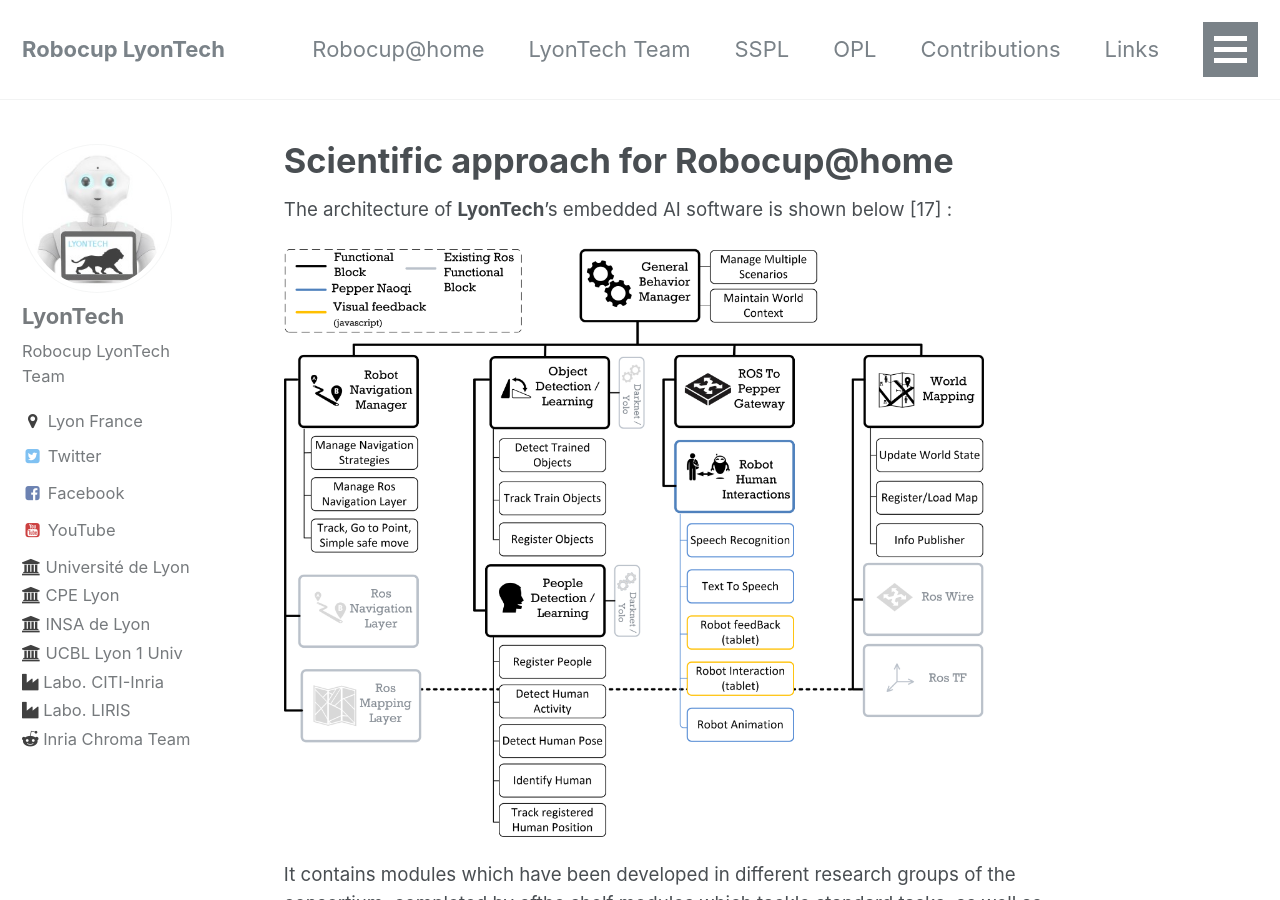
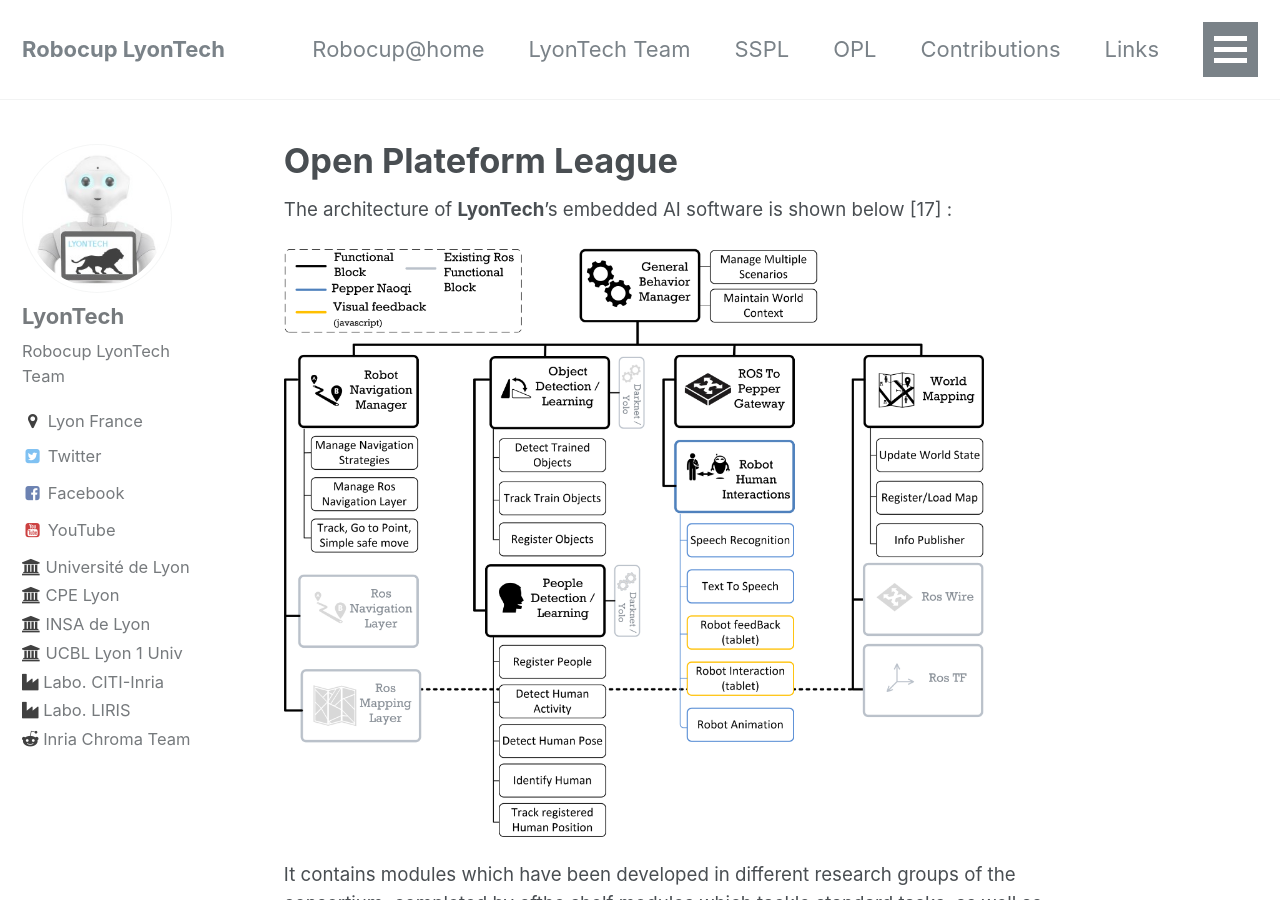
Before and after one commit to Robocup-Lyontech/Robocup-Lyontech.github.io, a Jekyll site: the page built from _pages/opl.md, in a window 1280 px wide and 900 px high. Built offline with Jekyll 4.4.1, drawn with Linux system fonts in a browser that asks for light colours.

Commit message:
opl title

```diff
--- a/_pages/opl.md
+++ b/_pages/opl.md
@@ -1,6 +1,6 @@
 ---
 permalink: /opl/
-title: "Scientific approach for Robocup@home"
+title: "Open Plateform League"
 ---
 
 
```
